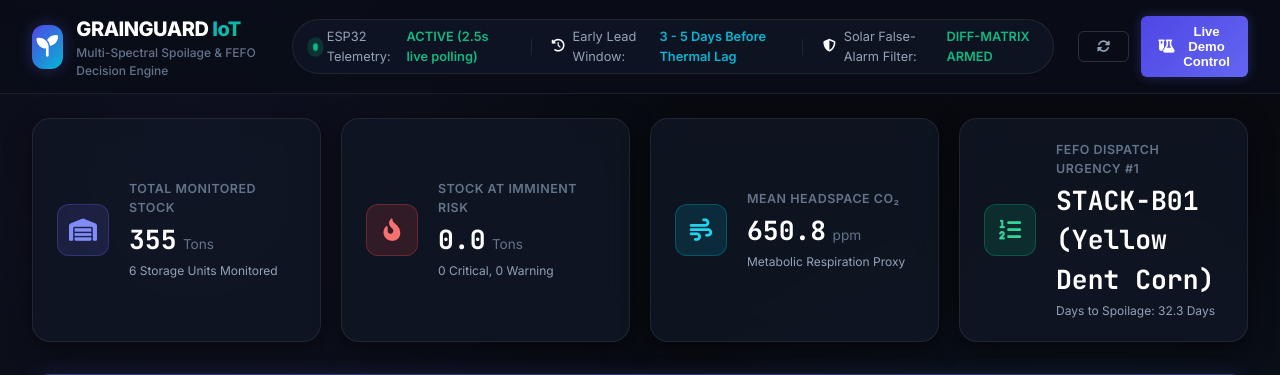
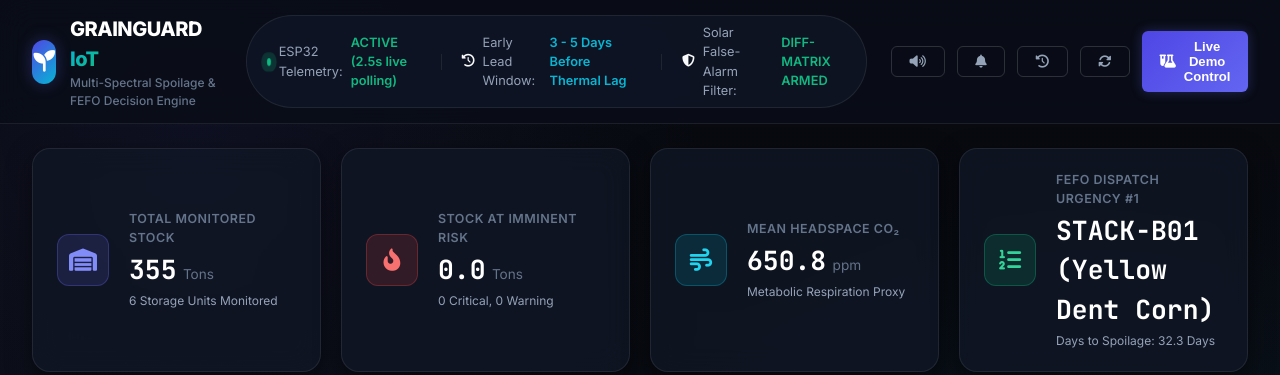
Before and after one commit to siddhikshadehury26-gif/grain-spear-probe, a Flask app: page / in a window 1280 px wide. Shown: the top 375 px of the page. Run offline with Flask 3, Linux system fonts and the light colour scheme.

Commit message:
Update index.html

```diff
--- a/templates/index.html
+++ b/templates/index.html
@@ -58,6 +58,15 @@
 
             <!-- Right Controls -->
             <div class="nav-actions">
+                <button class="btn btn-outline" id="btnSoundToggle" onclick="toggleSoundAlerts()" title="Toggle Audio Spoilage Chimes">
+                    <i class="fa-solid fa-volume-high" id="soundIcon"></i>
+                </button>
+                <button class="btn btn-outline" id="btnPushNotification" onclick="requestPushNotifications()" title="Enable Desktop Spoilage Push Notifications">
+                    <i class="fa-solid fa-bell"></i>
+                </button>
+                <button class="btn btn-outline" id="btnNotificationsFeed" onclick="openNotificationModal()" title="View Spoilage Alert History Feed">
+                    <i class="fa-solid fa-clock-rotate-left"></i> <span class="badge badge-critical" id="navAlertCount" style="display:none; padding: 1px 5px; font-size: 0.65rem;">0</span>
+                </button>
                 <button class="btn btn-outline" id="btnRefresh" onclick="fetchWarehouseData()" title="Force Refresh">
                     <i class="fa-solid fa-rotate"></i>
                 </button>
@@ -366,6 +375,32 @@
                     </div>
                 </div>
             </div>
+        <!-- Floating Live Toast Notifications Container -->
+        <div class="toast-container" id="toastContainer"></div>
+
+        <!-- Spoilage Notification & Logistics Dispatch Feed Modal -->
+        <div class="modal-backdrop" id="notificationModal" style="display: none;">
+            <div class="modal-dialog glass-panel-modal" style="max-width: 800px;">
+                <div class="modal-header">
+                    <div class="modal-title-box">
+                        <span class="badge badge-warning"><i class="fa-solid fa-bell"></i> Multi-Channel Alert Feed</span>
+                        <h2 class="modal-title">Logistics & Advance Spoilage Alerts</h2>
+                        <span class="modal-grain">Automated SMS, Push & Email dispatches to warehouse operators</span>
+                    </div>
+                    <button class="modal-close-btn" onclick="closeNotificationModal()">&times;</button>
+                </div>
+                <div class="modal-body" style="max-height: 60vh; overflow-y: auto;">
+                    <div id="notificationList" class="notification-feed-list">
+                        <!-- Populated by JS -->
+                    </div>
+                </div>
+                <div class="modal-footer">
+                    <button class="btn btn-secondary" onclick="closeNotificationModal()">Close</button>
+                    <button class="btn btn-primary" onclick="testNotificationAlert()">
+                        <i class="fa-solid fa-bell-ring"></i> Send Test Spoilage Push
+                    </button>
+                </div>
+            </div>
         </div>
 
     </main>
```
